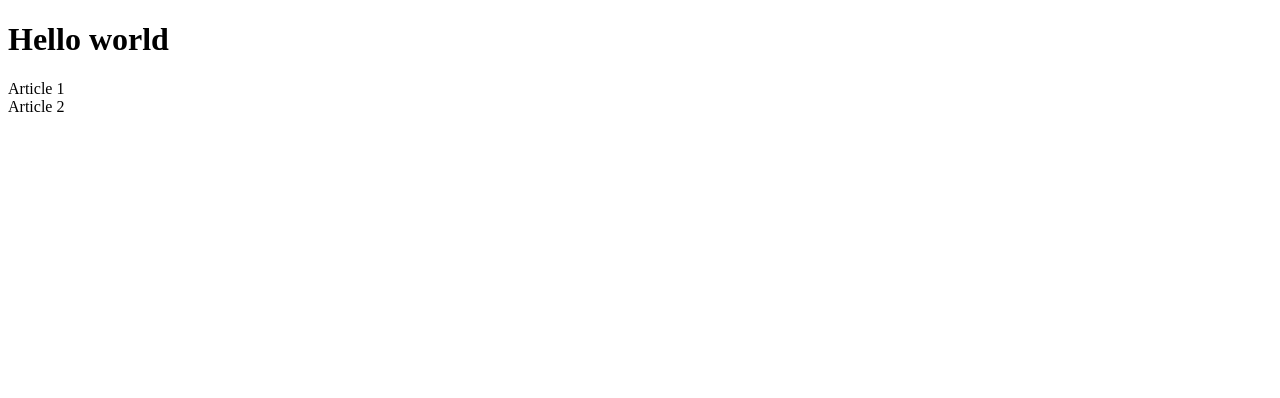
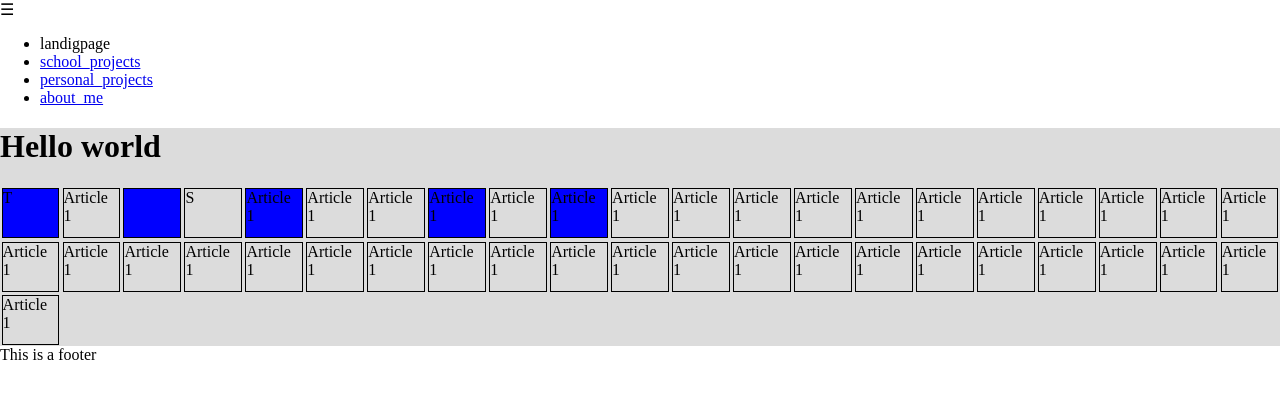
Before and after one commit to tomineodegard/personal_project_portfolio, a plain HTML site: page index.html in a window 1280 px wide. Drawn offline with Linux system fonts and the light colour scheme.

Commit message:
first commit, testing

```diff
--- a/index.html
+++ b/index.html
@@ -4,15 +4,72 @@
     <meta charset="UTF-8" />
     <meta http-equiv="X-UA-Compatible" content="IE=edge" />
     <meta name="viewport" content="width=device-width, initial-scale=1.0" />
+    <link rel="stylesheet" href="style.css" />
     <title>Personal project - portfolio</title>
   </head>
   <body>
-    <main>
+    <header>
+      <nav>
+        <div id="menuknap">☰</div>
+        <ul id="menu" class="hidden">
+          <li><a href="index.html"></a>landigpage</li>
+          <li><a href="school.html">school_projects</a></li>
+          <li><a href="personal.html">personal_projects</a></li>
+          <li><a href="about_me.html">about_me</a></li>
+        </ul>
+      </nav>
+    </header>
+    <main id="landingpage">
       <h1>Hello world</h1>
-      <section>
-        <article>Article 1</article>
-        <article>Article 2</article>
+      <section class="first_section">
+        <article class="box1">T</article>
+        <article class="box2">Article 1</article>
+        <article class="box3"><Obj></Obj></article>
+        <article class="box4">S</article>
+        <article class="box5">Article 1</article>
+        <article class="box6">Article 1</article>
+        <article class="box7">Article 1</article>
+        <article class="box8">Article 1</article>
+        <article class="box9">Article 1</article>
+        <article class="box10">Article 1</article>
+        <article class="box">Article 1</article>
+        <article class="box">Article 1</article>
+        <article class="box">Article 1</article>
+        <article class="box">Article 1</article>
+        <article class="box">Article 1</article>
+        <article class="box">Article 1</article>
+        <article class="box">Article 1</article>
+        <article class="box">Article 1</article>
+        <article class="box">Article 1</article>
+        <article class="box">Article 1</article>
+        <article class="box">Article 1</article>
+        <article class="box">Article 1</article>
+        <article class="box">Article 1</article>
+        <article class="box">Article 1</article>
+        <article class="box">Article 1</article>
+        <article class="box">Article 1</article>
+        <article class="box">Article 1</article>
+        <article class="box">Article 1</article>
+        <article class="box">Article 1</article>
+        <article class="box">Article 1</article>
+        <article class="box">Article 1</article>
+        <article class="box">Article 1</article>
+        <article class="box">Article 1</article>
+        <article class="box">Article 1</article>
+        <article class="box">Article 1</article>
+        <article class="box">Article 1</article>
+        <article class="box">Article 1</article>
+        <article class="box">Article 1</article>
+        <article class="box">Article 1</article>
+        <article class="box">Article 1</article>
+        <article class="box">Article 1</article>
+        <article class="box">Article 1</article>
+        <article class="box">Article 1</article>
+
+
+    </var>
       </section>
     </main>
+    <footer>This is a footer</footer>
   </body>
 </html>
--- a/style.css
+++ b/style.css
@@ -7,3 +7,27 @@ img {
   width: auto;
   object-fit: cover;
 }
+
+body #landingpage {
+  background-color: gainsboro;
+}
+
+article {
+  height: 3em;
+  width: auto;
+  margin: 0.1em;
+  border: black solid 1px;
+}
+
+.first_section {
+  display: grid;
+  grid-template-columns: repeat(auto-fit, minmax(60px, 1fr));
+}
+
+.box1,
+.box3,
+.box5,
+.box8,
+.box10 {
+  background-color: blue;
+}
```
Also changed, not shown: about_me.html (added, +30 -0 lines), personal.html (added, +30 -0 lines), school.html (added, +30 -0 lines).
